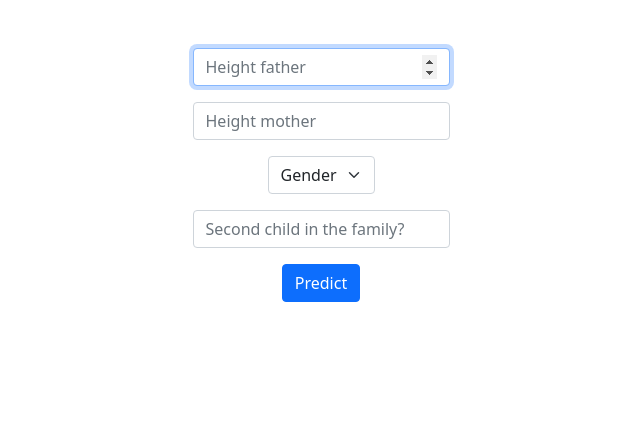
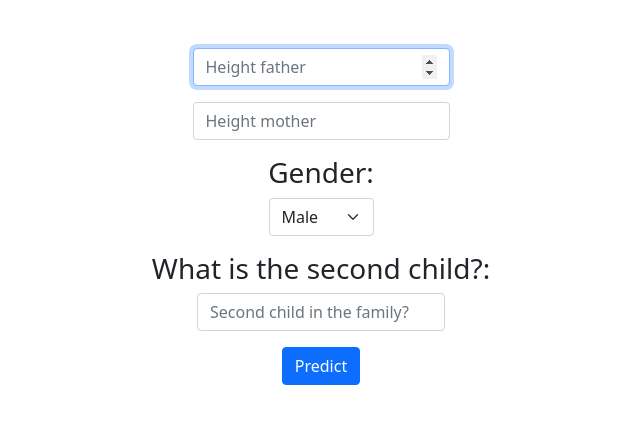
Before and after one commit to hoanganhnh/lung-cancer-detection, a Flask app: page /height-prediction in a window 1280 px wide. Shown: the part 76-500 px from the top of the page, without its empty margins (319-959 px from the left). Run offline with Flask 3, Linux system fonts and the light colour scheme; the visitor is signed in with stand-in values (Sample User, id 1); parts of the project's set-up code (start-up, migrations or seed data) failed here and were passed over; some libraries are stand-ins or nearby versions.

Commit message:
add heigth predict

```diff
--- a/app.py
+++ b/app.py
@@ -13,6 +13,7 @@ from helpers import apology, login_required
 import segmentation
 from model.model import predictImg, readImage
 from text_process import text_predict_cancer
+from heightPredict.useModel import predict as heightPredict
 
 # Configure application
 app = Flask(__name__, static_url_path='/static')
@@ -350,7 +351,18 @@ def input_rqm():
 @login_required
 def height_prediction():
     if request.method == "POST":
-        return render_template("display-height-prediction.html", height=165)
+        height_father = int(request.form.get("height_father"))
+        height_mother = int(request.form.get("height_mother"))
+        gender = int(request.form.get("gender"))
+        number_of_child_family = int(
+            request.form.get("number_of_child_family"))
+
+        height = heightPredict(height_father - 100, height_mother - 100,
+                               gender, number_of_child_family)
+
+        height = height + 100
+
+        return render_template("display-height-prediction.html", height=height)
     else:
         return render_template("height-prediction.html")
 
--- a/templates/height-prediction.html
+++ b/templates/height-prediction.html
@@ -8,7 +8,7 @@ Add Patient
 
 <form action="/height-prediction" method="post">
     <div class="mb-3">
-        <input autocomplete="off" autofocus class="form-control mx-auto w-auto" id="height_father" name="height_father"
+        <input  autocomplete="off" autofocus class="form-control mx-auto w-auto" id="height_father" name="height_father"
             placeholder="Height father" type="number">
     </div>
     <div class="mb-3">
@@ -16,15 +16,20 @@ Add Patient
             placeholder="Height mother" type="number">
     </div>
     <div class="mb-3">
-        <select name=gender" class="form-select form-control mx-auto w-auto" aria-label="Default select Gender">
-            <option selected>Gender</option>
-            <option value="0">Female</option>
-            <option value="1">Male</option>
+        <h3>
+            <span class="label label-default">Gender:</span>
+        </h3>
+        <select name="gender" class="form-select form-control mx-auto w-auto" aria-label="Default select Gender">
+            <option value="0">Male</option>
+            <option value="1">Female</option>
         </select>
     </div>
     <div class="mb-3">
-        <input autocomplete="off" autofocus class="form-control mx-auto w-auto" id="height_father" name="number_of_child_family"
-            placeholder="Second child in the family?" type="number">
+        <h3>
+            <span class="label label-default">What is the second child?:</span>
+        </h3>
+        <input style="min-width: 248px;" autocomplete="off" autofocus class="form-control mx-auto w-auto" id="height_father" name="number_of_child_family"
+            placeholder="Second child in the family?" type="number" min="1" max="31">
     </div>
     <button class="btn btn-primary" type="submit">Predict</button>
 </form>
```
